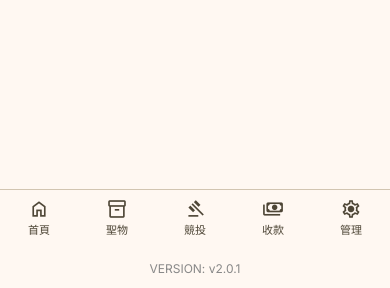
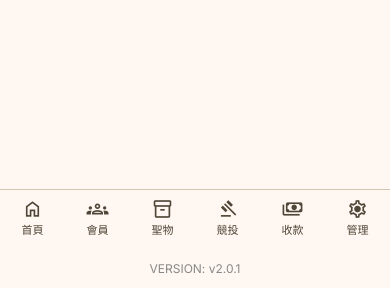
Before and after one commit to ys00241/taiopwt2, a Flask app: page /bids in a window 390 px wide. Shown: the part 594-882 px from the top of the page. Run offline with Flask 3, Linux system fonts and the light colour scheme; the visitor is signed in with stand-in values (Sample User, id 1); data that the repository does not hold is empty; some libraries are stand-ins or nearby versions.

Commit message:
fix: mobile bottom nav add 會員 entry

```diff
--- a/app/templates/base.html
+++ b/app/templates/base.html
@@ -12,6 +12,7 @@
 ] -%}
 {%- set bottom_nav = [
   ("/", "home", "首頁", "home"),
+  ("/members", "members", "會員", "groups"),
   ("/pre/items", "pre_items", "聖物", "inventory_2"),
   ("/live/bidding", "live_bidding", "競投", "gavel"),
   ("/live/payments", "live_payments", "收款", "payments"),
```
